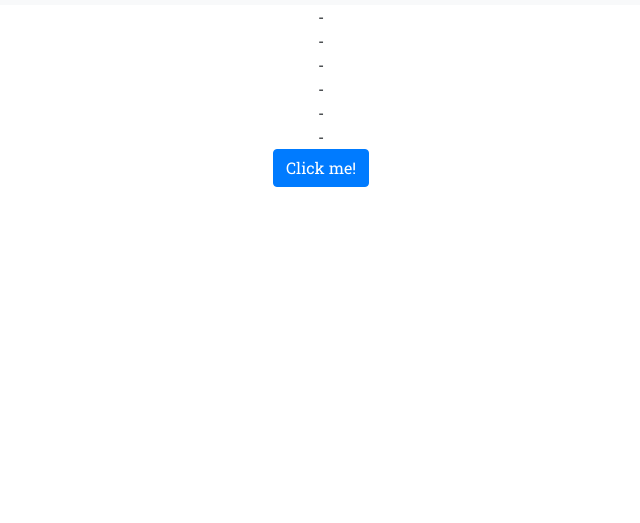
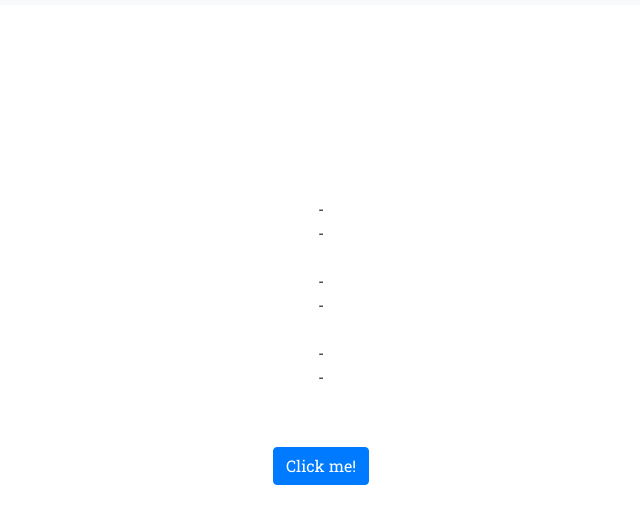
Before and after one commit to ketan-16/covidnearme, a plain HTML site: page index.html in a window 1280 px wide. Shown: the part 51-574 px from the top of the page, without its empty margins (319-959 px from the left). Drawn offline with nearby package versions, Linux system fonts and the light colour scheme.

Commit message:
css and colors!

```diff
--- a/index.html
+++ b/index.html
@@ -18,16 +18,17 @@
         </nav>
         <div class="content">
             <span id="city-count">-</span><br>
-            <span class="text-location" id="city">-</span><br>
+            <span class="text-location" id="city">-</span><br><br>
             <span id="state-count">-</span><br>
-            <span class="text-location" id="state">-</span><br>
+            <span class="text-location" id="state">-</span><br><br>
             <span id="country-count">-</span><br>
-            <span class="text-location" id="country">-</span><br>
-            <button type="button" class="btn btn-primary" onClick="getGeolocation()">Click me!</button>
+            <span class="text-location" id="country">-</span><br><br><br>
+            <button type="button" id="button-fetch" class="btn btn-primary" onClick="getGeolocation()">Click me!</button>
             <script src = "locate.js"></script>
             <script src="https://code.jquery.com/jquery-3.4.1.slim.min.js" integrity="sha384-J6qa4849blE2+poT4WnyKhv5vZF5SrPo0iEjwBvKU7imGFAV0wwj1yYfoRSJoZ+n" crossorigin="anonymous"></script>
             <script src="https://cdn.jsdelivr.net/npm/popper.js@1.16.0/dist/umd/popper.min.js" integrity="sha384-Q6E9RHvbIyZFJoft+2mJbHaEWldlvI9IOYy5n3zV9zzTtmI3UksdQRVvoxMfooAo" crossorigin="anonymous"></script>
             <script src="https://stackpath.bootstrapcdn.com/bootstrap/4.4.1/js/bootstrap.min.js" integrity="sha384-wfSDF2E50Y2D1uUdj0O3uMBJnjuUD4Ih7YwaYd1iqfktj0Uod8GCExl3Og8ifwB6" crossorigin="anonymous"></script>
+
         </div>
 
     </body>
--- a/locate.js
+++ b/locate.js
@@ -13,6 +13,7 @@ function getNumbers(city, state){
         console.log("Getting numbers...")
         var data = JSON.parse(this.response);
         countryn.innerHTML = data['cases_time_series'].reverse()[0].totalconfirmed;
+        countryn.style.color = '#'+(Math.random()*0xFFFFFF<<0).toString(16);
         getMoreNumbers(city, state)
     }
     request.send()
@@ -34,7 +35,9 @@ function getMoreNumbers(city, state){
 
 
         cityn.innerHTML = temp_cityn;
+        cityn.style.color = '#'+(Math.random()*0xFFFFFF<<0).toString(16);
         staten.innerHTML = total_staten;
+        staten.style.color = '#'+(Math.random()*0xFFFFFF<<0).toString(16);
         //countryn.innerHTML = data['cases_time_series'].reverse()[0].totalconfirmed;
     }
     request.send()
@@ -64,8 +67,11 @@ function showPosition(position) {
         var temp_state = data['results'][0]['components']['state'];
         var temp_city = data['results'][0]['components']['state_district'];
         city.innerHTML = temp_city;
+        city.style.color = '#'+(Math.random()*0xFFFFFF<<0).toString(16);
         state.innerHTML = temp_state;
+        state.style.color = '#'+(Math.random()*0xFFFFFF<<0).toString(16);
         country.innerHTML = temp_country;
+        country.style.color = '#'+(Math.random()*0xFFFFFF<<0).toString(16);
         getNumbers(temp_city,temp_state);
     }
     request.send()
--- a/style.css
+++ b/style.css
@@ -11,6 +11,15 @@
     }
 }
 
+#button-fetch{
+    margin: 10px 0px 0px 0px;
+}
+
+.content{
+    margin-top: 15%;
+    margin-bottom: 15%;
+}
+
 body{
     text-align: center;
     font-family: 'Roboto Slab', serif;
```
